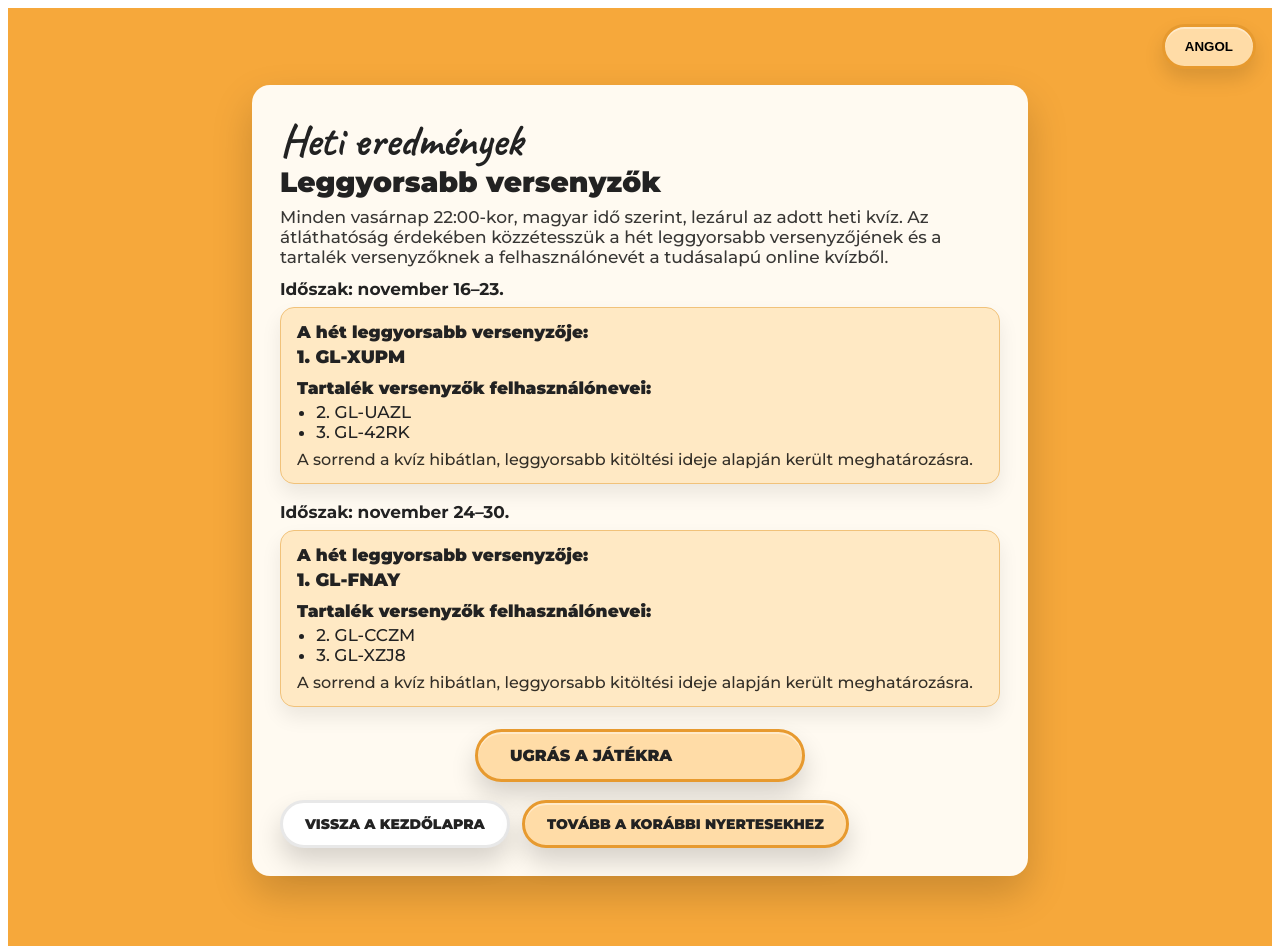
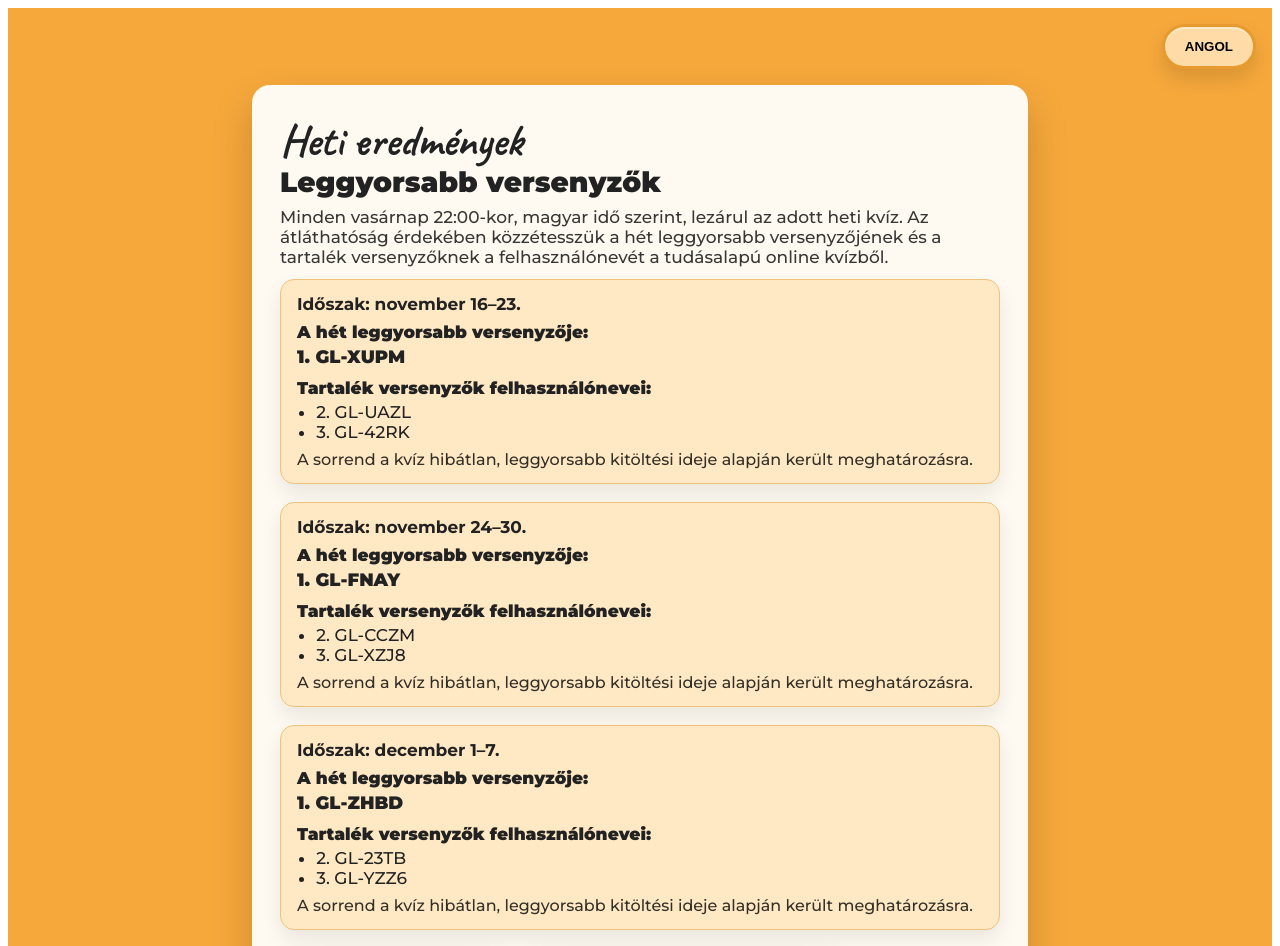
Before and after one commit to Runnerrander/grandlucky-quiz, a Next.js app: page /weekly in a window 1280 px wide. Shown: the top 946 px of the page. Built offline with nearby package versions, Linux system fonts and the light colour scheme.

Commit message:
Weekly update Dec 1–7 results added

```diff
--- a/pages/weekly.js
+++ b/pages/weekly.js
@@ -13,19 +13,38 @@ export default function WeeklyFastestPage() {
       titleStrong: "Leggyorsabb versenyzők",
       intro:
         "Minden vasárnap 22:00-kor, magyar idő szerint, lezárul az adott heti kvíz. Az átláthatóság érdekében közzétesszük a hét leggyorsabb versenyzőjének és a tartalék versenyzőknek a felhasználónevét a tudásalapú online kvízből.",
+      weeks: [
+        {
           weekLabel: "Időszak: november 16–23.",
           fastestTitle: "A hét leggyorsabb versenyzője:",
           fastestUser: "1. GL-XUPM",
           backupsTitle: "Tartalék versenyzők felhasználónevei:",
           backupsUsers: ["2. GL-UAZL", "3. GL-42RK"],
-      week2Label: "Időszak: november 24–30.",
-      fastestUser2: "1. GL-FNAY",
-      backupsUsers2: ["2. GL-CCZM", "3. GL-XZJ8"],
           note:
             "A sorrend a kvíz hibátlan, leggyorsabb kitöltési ideje alapján került meghatározásra.",
+        },
+        {
+          weekLabel: "Időszak: november 24–30.",
+          fastestTitle: "A hét leggyorsabb versenyzője:",
+          fastestUser: "1. GL-FNAY",
+          backupsTitle: "Tartalék versenyzők felhasználónevei:",
+          backupsUsers: ["2. GL-CCZM", "3. GL-XZJ8"],
+          note:
+            "A sorrend a kvíz hibátlan, leggyorsabb kitöltési ideje alapján került meghatározásra.",
+        },
+        {
+          weekLabel: "Időszak: december 1–7.",
+          fastestTitle: "A hét leggyorsabb versenyzője:",
+          fastestUser: "1. GL-ZHBD",
+          backupsTitle: "Tartalék versenyzők felhasználónevei:",
+          backupsUsers: ["2. GL-23TB", "3. GL-YZZ6"],
+          note:
+            "A sorrend a kvíz hibátlan, leggyorsabb kitöltési ideje alapján került meghatározásra.",
+        },
+      ],
       backHome: "VISSZA A KEZDŐLAPRA",
       toWinners: "TOVÁBB A KORÁBBI NYERTESEKHEZ",
-      jumpToGame: "Ugrás a játékra",
+      jump: "UGRÁS A JÁTÉKHOZ",
     },
     en: {
       headTitle: "Weekly Fastest Contestants — GrandLuckyTravel",
@@ -33,19 +52,38 @@ export default function WeeklyFastestPage() {
       titleStrong: "Fastest contestants",
       intro:
         "Every Sunday at 22:00 Hungarian time the contest for the given week closes. For transparency, we publish the username of the week’s fastest contestant and the backup contestants from the online knowledge-based trivia.",
+      weeks: [
+        {
           weekLabel: "Period: Nov. 16–23",
           fastestTitle: "Fastest contestant of the week:",
           fastestUser: "1. GL-XUPM",
           backupsTitle: "Usernames of the backup contestants:",
           backupsUsers: ["2. GL-UAZL", "3. GL-42RK"],
-      week2Label: "Period: Nov. 24–30",
-      fastestUser2: "1. GL-FNAY",
-      backupsUsers2: ["2. GL-CCZM", "3. GL-XZJ8"],
           note:
             "The order is based on the fastest perfect completion time of the trivia quiz.",
+        },
+        {
+          weekLabel: "Period: Nov. 24–30",
+          fastestTitle: "Fastest contestant of the week:",
+          fastestUser: "1. GL-FNAY",
+          backupsTitle: "Usernames of the backup contestants:",
+          backupsUsers: ["2. GL-CCZM", "3. GL-XZJ8"],
+          note:
+            "The order is based on the fastest perfect completion time of the trivia quiz.",
+        },
+        {
+          weekLabel: "Period: Dec. 1–7",
+          fastestTitle: "Fastest contestant of the week:",
+          fastestUser: "1. GL-ZHBD",
+          backupsTitle: "Usernames of the backup contestants:",
+          backupsUsers: ["2. GL-23TB", "3. GL-YZZ6"],
+          note:
+            "The order is based on the fastest perfect completion time of the trivia quiz.",
+        },
+      ],
       backHome: "BACK TO HOME",
       toWinners: "GO TO PREVIOUS WINNERS",
-      jumpToGame: "Jump to the game",
+      jump: "JUMP TO THE GAME",
     },
   };
 
@@ -82,52 +120,37 @@ export default function WeeklyFastestPage() {
 
         <p className="intro">{c.intro}</p>
 
-        {/* Week 1 block – unchanged */}
-        <p className="week">{c.weekLabel}</p>
-        <div className="box">
-          <h2 className="section-title">{c.fastestTitle}</h2>
-          <p className="user-line">{c.fastestUser}</p>
+        {c.weeks.map((w) => (
+          <div className="box" key={w.weekLabel}>
+            <p className="week">{w.weekLabel}</p>
 
-          <h2 className="section-title sub">{c.backupsTitle}</h2>
+            <h2 className="section-title">{w.fastestTitle}</h2>
+            <p className="user-line">{w.fastestUser}</p>
+
+            <h2 className="section-title sub">{w.backupsTitle}</h2>
             <ul className="list">
-            {c.backupsUsers.map((u) => (
+              {w.backupsUsers.map((u) => (
                 <li key={u}>{u}</li>
               ))}
             </ul>
 
-          <p className="note">{c.note}</p>
+            <p className="note">{w.note}</p>
           </div>
+        ))}
 
-        {/* Week 2 block – new */}
-        <p className="week">{c.week2Label}</p>
-        <div className="box">
-          <h2 className="section-title">{c.fastestTitle}</h2>
-          <p className="user-line">{c.fastestUser2}</p>
-
-          <h2 className="section-title sub">{c.backupsTitle}</h2>
-          <ul className="list">
-            {c.backupsUsers2.map((u) => (
-              <li key={u}>{u}</li>
-            ))}
-          </ul>
-
-          <p className="note">{c.note}</p>
-        </div>
-
-        {/* Separate jump-to-game button (not on the same plate as the others) */}
-        <div className="jump-row">
-          <Link href="/vivko?slide=4" legacyBehavior>
-            <a className="btn jump">{c.jumpToGame}</a>
-          </Link>
-        </div>
-
-        {/* Original navigation buttons */}
         <div className="actions">
           <Link href="/" legacyBehavior>
             <a className="btn ghost">{c.backHome}</a>
           </Link>
           <Link href="/winners" legacyBehavior>
             <a className="btn">{c.toWinners}</a>
+          </Link>
+        </div>
+
+        {/* Separate jump-to-game button, not on the same plate as the others */}
+        <div className="jump-row">
+          <Link href="/vivko?slide=4" legacyBehavior>
+            <a className="btn jump-btn">{c.jump}</a>
           </Link>
         </div>
       </section>
@@ -184,19 +207,19 @@ export default function WeeklyFastestPage() {
         }
 
         .intro {
-          margin: 10px 0 6px;
+          margin: 10px 0 12px;
           font-size: clamp(15px, 1.6vw, 17px);
           color: rgba(0, 0, 0, 0.78);
         }
 
         .week {
-          margin: 12px 0 8px;
+          margin: 0 0 8px;
           font-weight: 700;
           font-size: clamp(15px, 1.6vw, 17px);
         }
 
         .box {
-          margin: 4px 0 18px;
+          margin: 10px 0 18px;
           padding: 14px 16px;
           border-radius: 14px;
           background: #ffe9c4;
@@ -232,13 +255,6 @@ export default function WeeklyFastestPage() {
           color: rgba(0, 0, 0, 0.8);
         }
 
-        .jump-row {
-          margin-top: 22px;
-          margin-bottom: 6px;
-          display: flex;
-          justify-content: center;
-        }
-
         .actions {
           display: flex;
           gap: 12px;
@@ -267,10 +283,15 @@ export default function WeeklyFastestPage() {
           border-color: #e8e8e8;
         }
 
-        .btn.jump {
+        .jump-row {
+          margin-top: 16px;
+          display: flex;
+          justify-content: center;
+        }
+
+        .jump-btn {
           padding: 14px 32px;
-          font-size: clamp(14px, 1.4vw, 16px);
-          min-width: 260px;
+          font-size: clamp(13px, 1.3vw, 15px);
         }
 
         @media (max-width: 900px) {
@@ -283,10 +304,9 @@ export default function WeeklyFastestPage() {
             justify-content: center;
             text-align: center;
           }
-          .jump-row .btn {
+          .jump-row .jump-btn {
             width: 100%;
             max-width: 360px;
-            justify-content: center;
             text-align: center;
           }
         }
```
Lines whose indentation alone changed are shown as unchanged.
